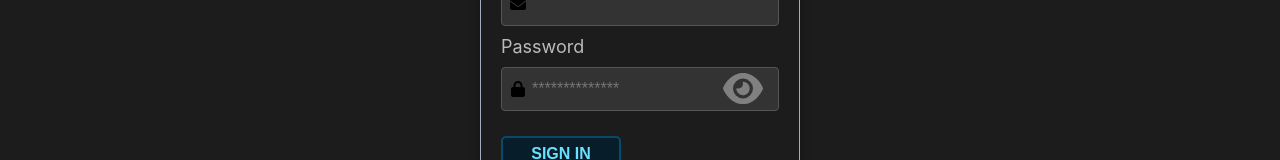
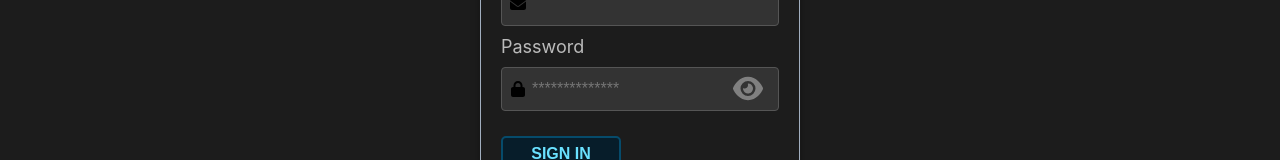
Before and after one commit to Code-the-Dream-School/ee-prac-team4-front, a React (Create React App) app: page /login in a window 1280 px wide. Shown: the part 398-558 px from the top of the page. Built offline with nearby package versions, Linux system fonts and the light colour scheme; a web font is replaced by a local one.

Commit message:
decreased the size of the password eye

```diff
--- a/src/components/flashcard/Flashcard.css
+++ b/src/components/flashcard/Flashcard.css
@@ -30,12 +30,14 @@
   border: none;
   cursor: pointer;
   margin-left: 20px;
-  padding-top: 0px;
+  position: relative;
 }
 
 .got-it-button svg {
   width: 30px;
   height: 30px;
+  position: absolute;
+  top: -20px;
 }
 
 .got-it-button > svg > path {
@@ -60,6 +62,7 @@
   border: 2px solid var(--highlight-button-border);
   border-radius: 5px;
   color: var(--highlight-button-text);
+  margin-top: 20px;
 }
 
 .keep-button:hover {
--- a/src/pages/login/LoginPage.css
+++ b/src/pages/login/LoginPage.css
@@ -28,7 +28,7 @@ h1 {
   transform: translateY(-50%);
   background-color: transparent;
   border: none;
-  width: 52px;
+  width: 42px;
   cursor: pointer;
   z-index: 1;
 }
```
